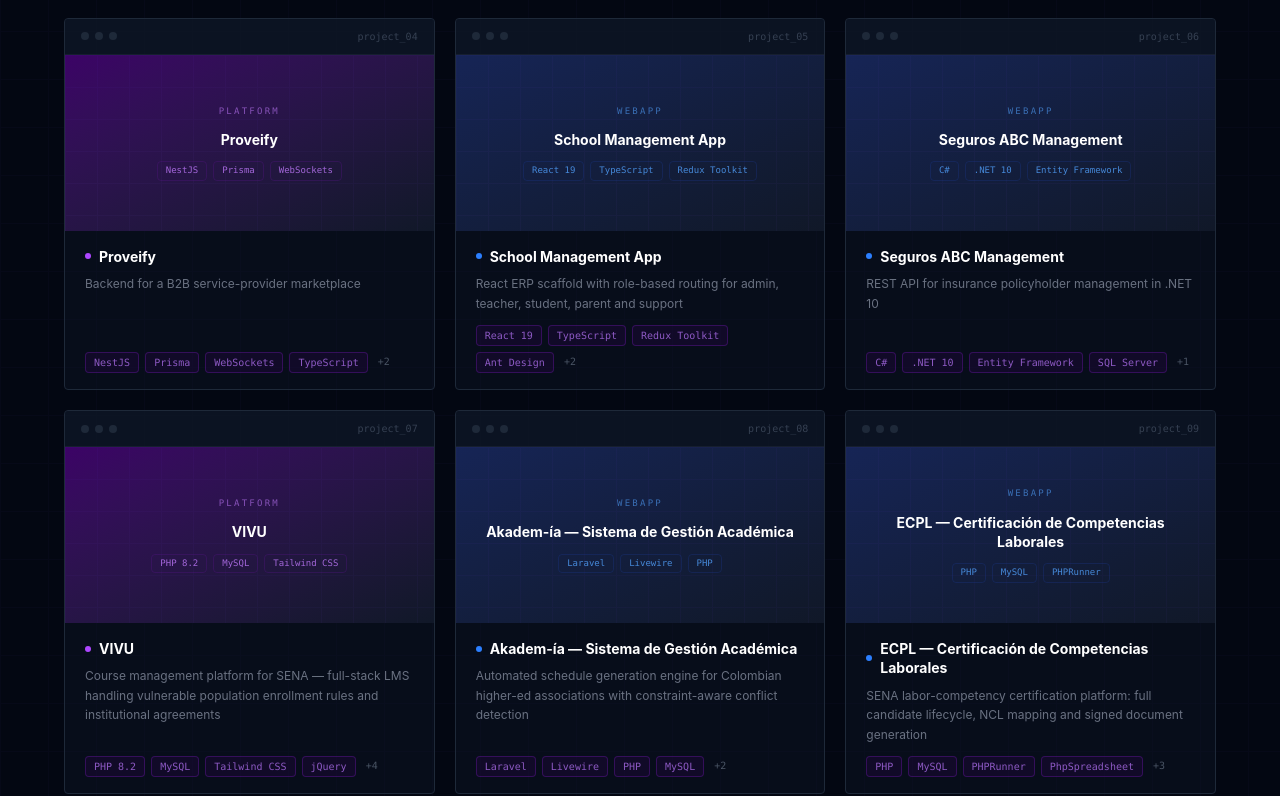
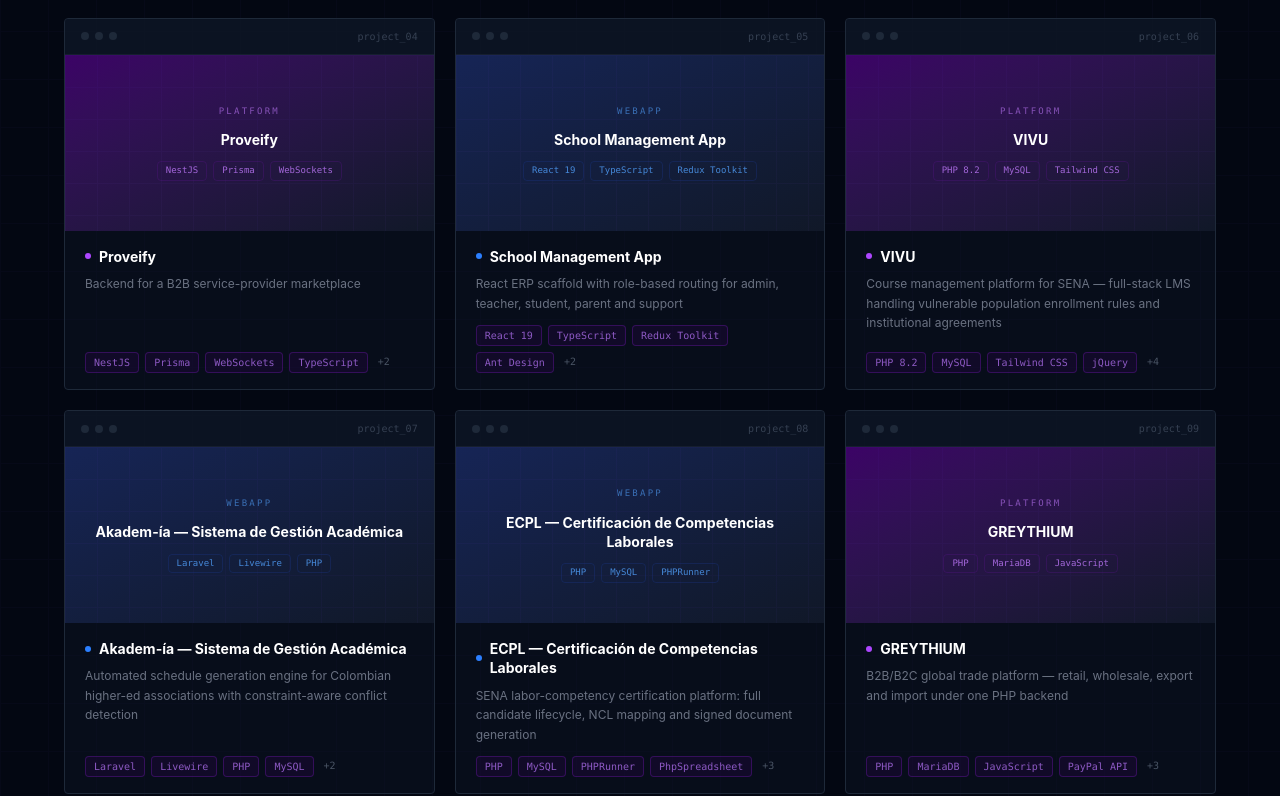
Before and after one commit to HannerB/PORTFOLIO, a React (Vite) app: page / in a window 1280 px wide. Shown: the part 4486-5282 px from the top of the page. Built offline with nearby package versions, Linux system fonts and the light colour scheme.

Commit message:
REMOVE: Delete Seguros ABC Management project from listing

```diff
--- a/src/data/projects.js
+++ b/src/data/projects.js
@@ -201,39 +201,6 @@
             "Redux Toolkit drives two global slices (theme settings and sidebar state) consumed by every module — dark mode, mini sidebar and layout changes apply instantly across all 262 routes.",
             "Template cleanup removed 40+ generic demo pages and unused assets, reducing the component tree to domain-relevant modules only and establishing a clear baseline for the backend integration phase.",
             "SASS modules scope styles per feature folder — no global class collisions across the large multi-role component tree.",
-        ],
-    },
-    {
-        slug: "seguros-abc",
-        category: "webapp",
-        year: "2026",
-        title: "Seguros ABC Management",
-        tagline: "REST API for insurance policyholder management in .NET 10",
-        image: "https://picsum.photos/seed/seguros/1200/600",
-        screenshots: [],
-        github: "https://github.com/HannerB/SEGUROS_ABC_MANAGEMENT",
-        githubPrivate: false,
-        link: "",
-        tags: ["C#", ".NET 10", "Entity Framework", "SQL Server", "REST API"],
-        overview:
-            "A clean REST API built as a technical challenge for an insurance company. Manages policyholder (asegurado) records with full CRUD operations, server-side pagination, and proper separation of concerns via DTOs. The project demonstrates .NET API architecture with Entity Framework Code First migrations.",
-        problem:
-            "Insurers need reliable, paginated access to policyholder data with consistent validation and a maintainable codebase that follows .NET best practices.",
-        role: "Full backend developer. Designed the data model, implemented the API with DTOs and controller layer, configured EF Core with Code First migrations and set up the full project structure.",
-        features: [
-            { title: "Full CRUD for policyholders", description: "Create, read, update and delete asegurado records with proper HTTP semantics (GET, POST, PUT, DELETE)." },
-            { title: "Server-side pagination", description: "PaginatedResponse<T> wrapper returns page metadata alongside results — total count, current page, page size." },
-            { title: "DTO layer", description: "Separate DTOs for create, update and read operations — entities never exposed directly from the API." },
-            { title: "EF Code First migrations", description: "Database schema managed through migrations, reproducible across environments from a single command." },
-        ],
-        stack: {
-            backend: ["C#", ".NET 10", "ASP.NET Core Web API"],
-            database: ["SQL Server", "Entity Framework Core", "Code First Migrations"],
-            tooling: ["Visual Studio", "Swagger / OpenAPI"],
-        },
-        highlights: [
-            "PaginatedResponse<T> generic wrapper makes the pagination contract reusable across any list endpoint in the API.",
-            "DTO separation ensures internal domain models are never leaked through the API surface — changes to the DB schema don't break API consumers.",
         ],
     },
     {
```
